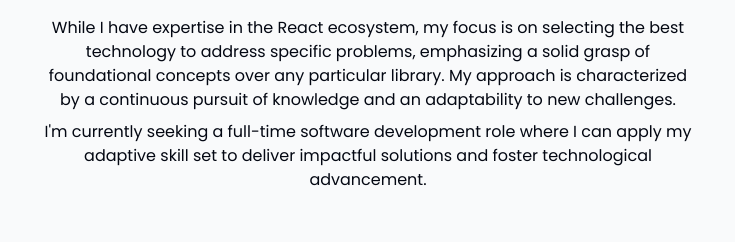
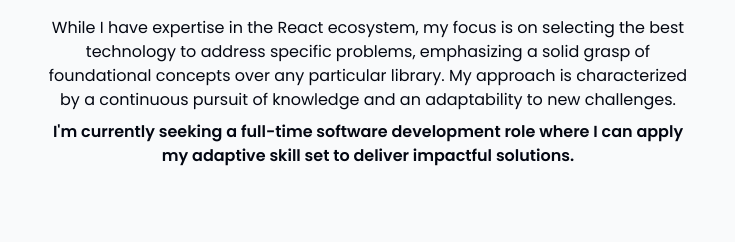
Before and after one commit to Dillonzellis/portfolio-2024, a Next.js app: page / in a window 1280 px wide. Shown: the part 980-1222 px from the top of the page, without its empty margins (272-1007 px from the left). Built offline with nearby package versions, Linux system fonts and the light colour scheme; no server answers.

Commit message:
chore: update about me paragraph

```diff
--- a/src/components/About.tsx
+++ b/src/components/About.tsx
@@ -25,10 +25,9 @@
           library. My approach is characterized by a continuous pursuit of
           knowledge and an adaptability to new challenges.
         </p>
-        <p>
+        <p className="font-semibold">
           I&apos;m currently seeking a full-time software development role where
-          I can apply my adaptive skill set to deliver impactful solutions and
-          foster technological advancement.
+          I can apply my adaptive skill set to deliver impactful solutions.
         </p>
       </div>
     </motion.section>
```
